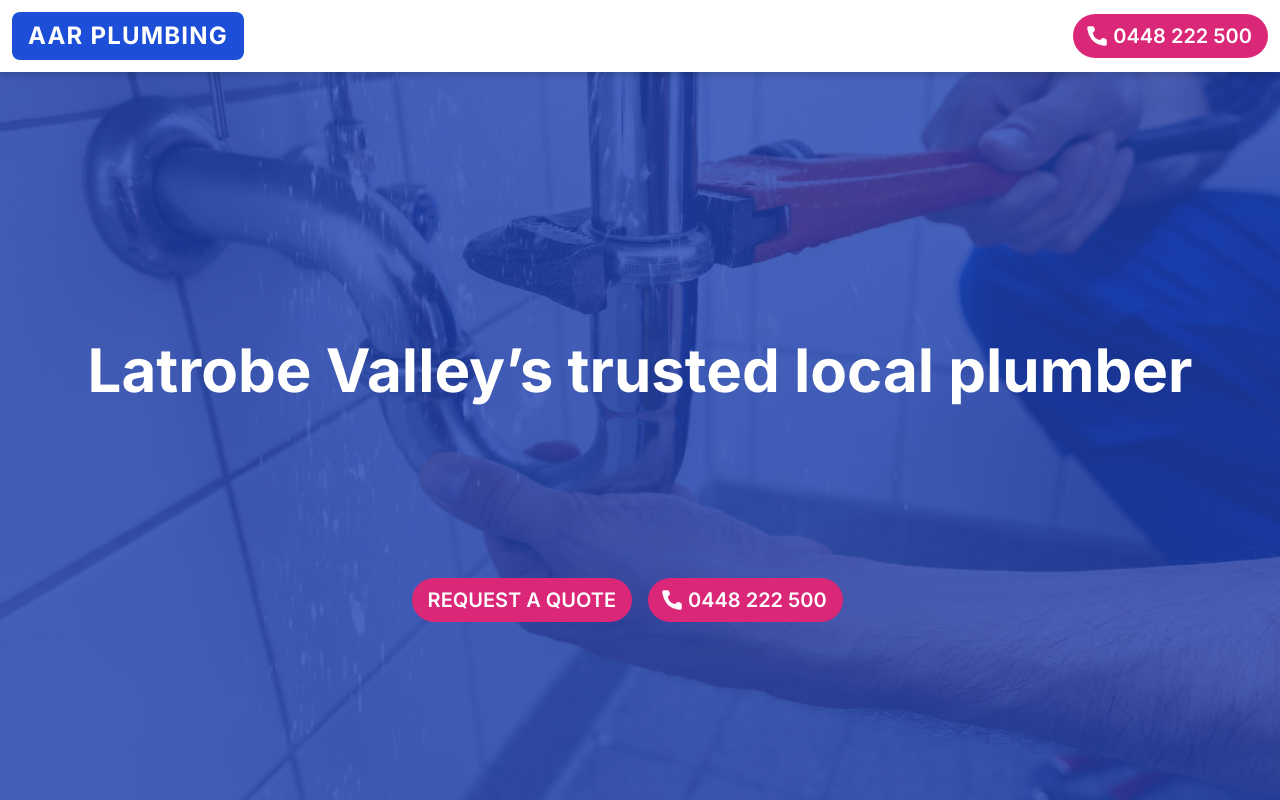
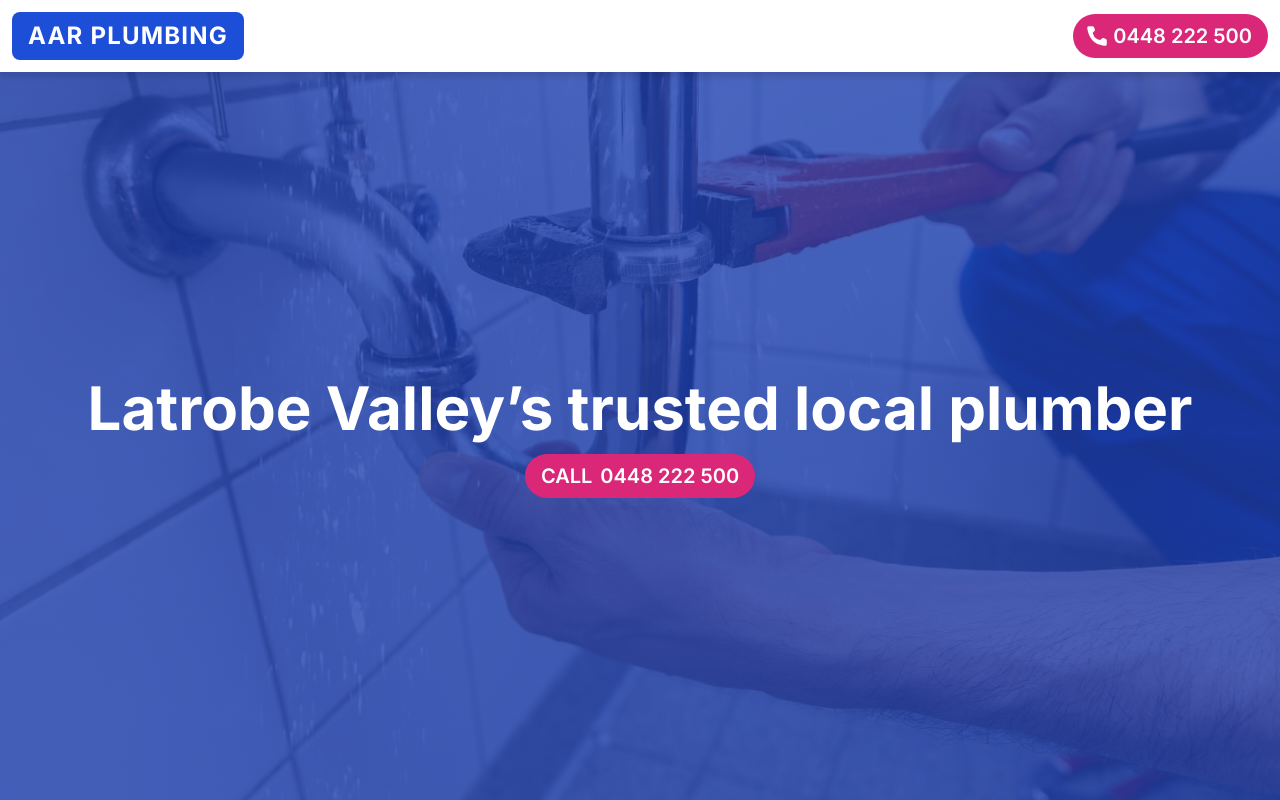
Before and after one commit to arenclissold/aar-plumbing, a Next.js app: page / in a window 1280 px wide. Shown: the top 800 px of the page. Built offline with nearby package versions, Linux system fonts and the light colour scheme.

Commit message:
remove quote link button from hero

```diff
--- a/app/_components/Hero.tsx
+++ b/app/_components/Hero.tsx
@@ -4,7 +4,7 @@ export default function Hero() {
   const phoneNumber = '0448 222 500'
 
   return (
-    <section className="flex h-screen flex-col items-center justify-center bg-cover bg-fixed bg-center bg-no-repeat">
+    <section className="flex h-screen flex-col items-center justify-center gap-4">
       <div
         style={{
           backgroundImage:
@@ -12,27 +12,18 @@ export default function Hero() {
         }}
         className="bg-center bg-no-repeat bg-cover fixed h-screen w-screen z-[-1]"
       />
-      <div className="flex h-1/2 items-end">
+      <div className="flex items-end mt-[68px] sm:mt-[76px]">
         <h2 className="px-4 text-center text-4xl font-bold text-white sm:text-6xl md:px-6 lg:px-12">
           Latrobe Valley’s trusted local plumber
         </h2>
       </div>
-      <div className="grid h-1/2 grid-cols-2 items-center gap-2 sm:gap-4">
-        <a
-          className="whitespace-nowrap rounded-3xl bg-pink-600 py-2 px-2 text-lg font-semibold text-white transition-all duration-200 hover:bg-pink-500 sm:px-4 sm:text-xl"
-          href="#form"
-        >
-          REQUEST A QUOTE
-        </a>
-
-        <a
-          href={`tel:${phoneNumber}`}
-          className="flex w-fit items-center whitespace-nowrap rounded-3xl bg-pink-600 py-2 px-4 text-lg font-semibold text-white transition-all duration-200 hover:bg-pink-500 sm:text-xl"
-        >
-          <Icon icon="phone" className="inline-block scale-150 mr-2" />
-          {phoneNumber}
-        </a>
-      </div>
+      <a
+        href={`tel:${phoneNumber}`}
+        className="flex w-fit items-center whitespace-nowrap rounded-3xl bg-pink-600 py-2 px-4 text-lg font-semibold text-white transition-all duration-200 hover:bg-pink-500 sm:text-xl gap-2"
+      >
+        <span>CALL</span>
+        {phoneNumber}
+      </a>
     </section>
   )
 }
```
